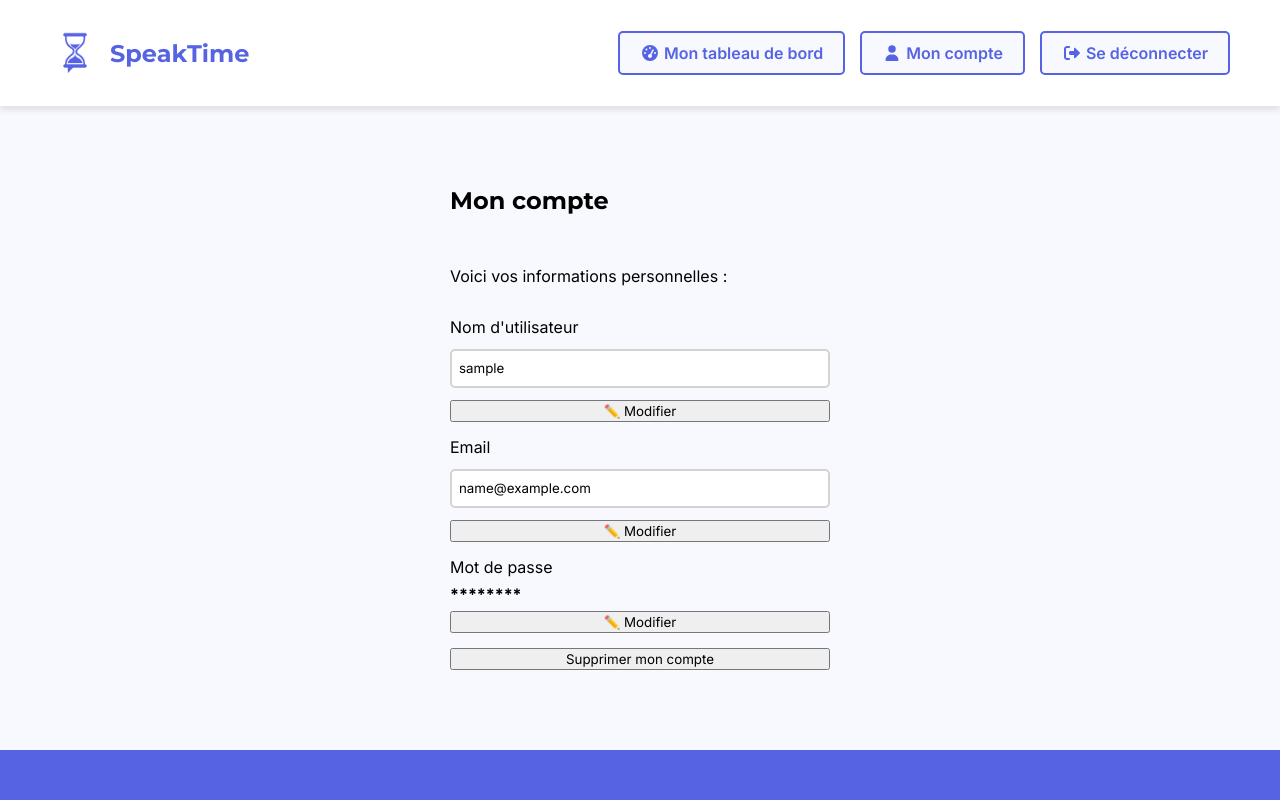
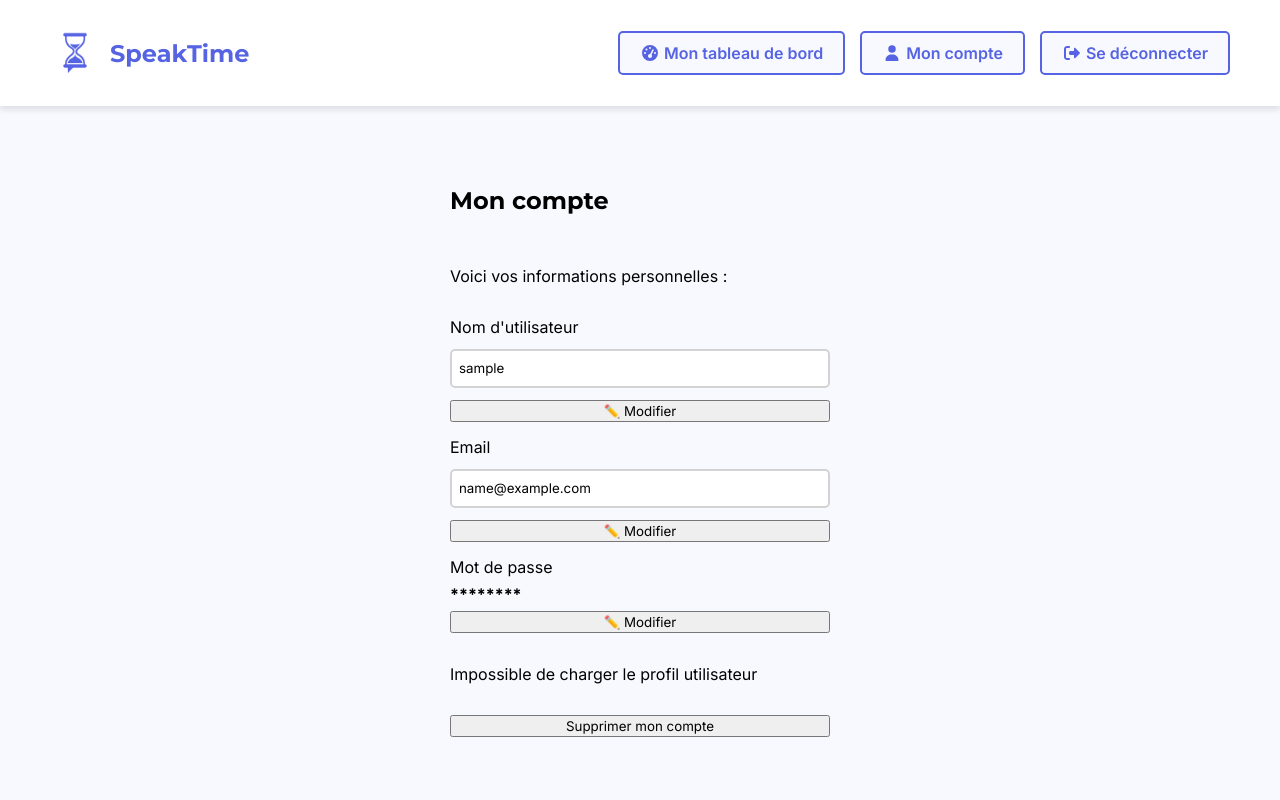
Before and after one commit to SandraPautonnier/SpeakTime, a React (Vite) app: page /account in a window 1280 px wide. Shown: the top 800 px of the page. Built offline with nearby package versions, Linux system fonts and the light colour scheme; no server answers; sample sign-in values are in the browser's storage.

Commit message:
enhance  Dashboard components: add error handling for user fetching; update dependencies for useEffect; improve loading indicators

```diff
--- a/src/pages/Account.jsx
+++ b/src/pages/Account.jsx
@@ -8,7 +8,7 @@ import { useNavigate } from "react-router-dom";
 function Account() {
   const navigate = useNavigate();
   const { user: authUser, logout } = useAuthStore();
-  const { user, getUserById, updateUser, deleteUser } = useUsersStore();
+  const { user, getUserById, updateUser, deleteUser, error: storeError, loading: storeLoading } = useUsersStore();
 
   const [editField, setEditField] = useState("");
   const [fieldValue, setFieldValue] = useState("");
@@ -25,12 +25,22 @@ function Account() {
 
     const fetchUser = async () => {
       setLoading(true);
-      await getUserById(authUser._id); // update usersStore.user
+      const result = await getUserById(authUser._id); // update usersStore.user
+      if (!result) {
+        setError("Impossible de charger le profil utilisateur");
+      }
       setLoading(false);
     };
 
     fetchUser();
-  }, [authUser, getUserById, navigate]);
+  }, [authUser && authUser._id]); // Dépendance seulement sur authUser._id pour éviter les boucles infinies
+
+  // Afficher l'erreur du store s'il y en a une
+  useEffect(() => {
+    if (storeError) {
+      setError(storeError);
+    }
+  }, [storeError]);
 
   if (!authUser) return null; // sécurité
   if (loading) return <p>Récupération des données du compte…</p>;
--- a/src/pages/Dashboard.jsx
+++ b/src/pages/Dashboard.jsx
@@ -29,7 +29,7 @@ function Dashboard() {
       fetchGroups();
       fetchMeetings();
     }
-  }, [user]);
+  }, [user, fetchGroups, fetchMeetings]);
 
   if (!user) return <p>Vous n'êtes pas connecté.</p>;
 
@@ -40,21 +40,22 @@ function Dashboard() {
         <section style={{ maxWidth: '1000px', margin: '40px auto', padding: '0 20px' }}>
           <div style={{ display: 'flex', justifyContent: 'space-between', alignItems: 'center', marginBottom: '30px' }}>
             <h2>Bienvenue {user.username}!</h2>
+          </div>
+
+          {loading && <p style={{ color: '#0066cc', padding: '10px', backgroundColor: '#e6f2ff', borderRadius: '4px', marginBottom: '20px' }}>Chargement des données...</p>}
+          {error && <p style={{ color: 'red', padding: '10px', backgroundColor: '#ffe0e0', borderRadius: '4px', marginBottom: '20px' }}>❌ {error}</p>}
+        </section>
+
+        <StartMeeting isConnected={true} groups={groups} />
+
+        <section style={{ maxWidth: '1000px', margin: '40px auto', padding: '0 20px' }}>
+          <h3 style={{ marginBottom: '20px' }}>Mes groupes</h3>
             <button
               onClick={() => navigate('/create-group')}
               style={{ backgroundColor: '#007bff', color: 'white', padding: '10px 20px', border: 'none', borderRadius: '4px', cursor: 'pointer', fontSize: '16px', fontWeight: '600' }}
             >
               + Créer un groupe
             </button>
-          </div>
-
-          {error && <p style={{ color: 'red', padding: '10px', backgroundColor: '#ffe0e0', borderRadius: '4px', marginBottom: '20px' }}>{error}</p>}
-        </section>
-
-        <StartMeeting isConnected={true} groups={groups} />
-
-        <section style={{ maxWidth: '1000px', margin: '40px auto', padding: '0 20px' }}>
-          <h3 style={{ marginBottom: '20px' }}>Mes groupes</h3>
           {groups.length === 0 ? (
             <p style={{ color: '#666', fontSize: '16px' }}>Aucun groupe pour le moment. Créez votre premier groupe !</p>
           ) : (
--- a/src/store/useUsersStore.jsx
+++ b/src/store/useUsersStore.jsx
@@ -20,6 +20,7 @@ const useUsersStore = create((set) => ({
       const data = await res.json();
       if (!res.ok) throw new Error(data.message || "Erreur lors de la récupération de l'utilisateur");
 
+      // Le backend retourne l'utilisateur directement (pas enveloppé)
       set({ user: data, loading: false });
       return data;
     } catch (err) {
```
